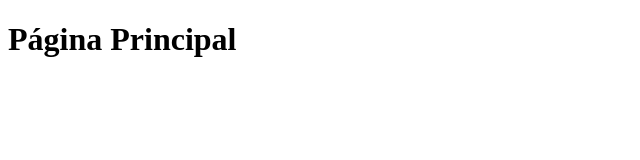
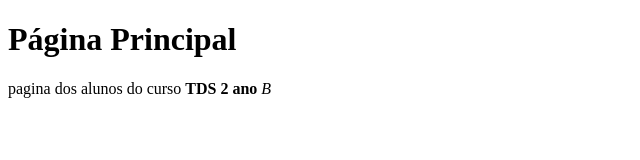
Before and after one commit to moisesgaleno/progWeb_frontEnd_2025, a plain HTML site: page index.html in a window 1280 px wide. Shown: the whole page, without its empty margins (0-640 px from the left). Drawn offline with Linux system fonts and the light colour scheme.

Commit message:
pagina principal

```diff
--- a/index.html
+++ b/index.html
@@ -7,6 +7,7 @@
 </head>
 <body>
    <h1> Página Principal</h1>
-    <p> </p>
+    <p> pagina dos alunos do curso <strong> TDS 2 ano </strong> <em> B</em>
+    </p>
 </body>
 </html>
```
